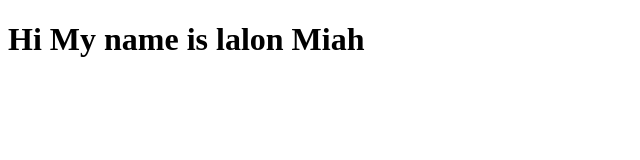
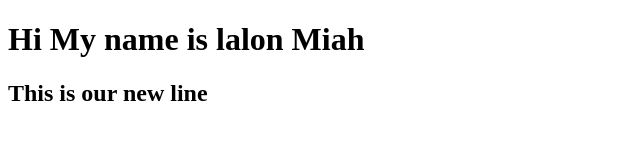
Before and after one commit to LalonMiah/my-first-website, a plain HTML site: page index.html in a window 1280 px wide. Shown: the whole page, without its empty margins (0-640 px from the left). Drawn offline with Linux system fonts and the light colour scheme.

Commit message:
Added new line

```diff
--- a/index.html
+++ b/index.html
@@ -8,5 +8,6 @@
 </head>
 <body>
    <h1>Hi My name is lalon Miah</h1>
+   <h2>This is our new line</h2>
 </body>
 </html>
```
